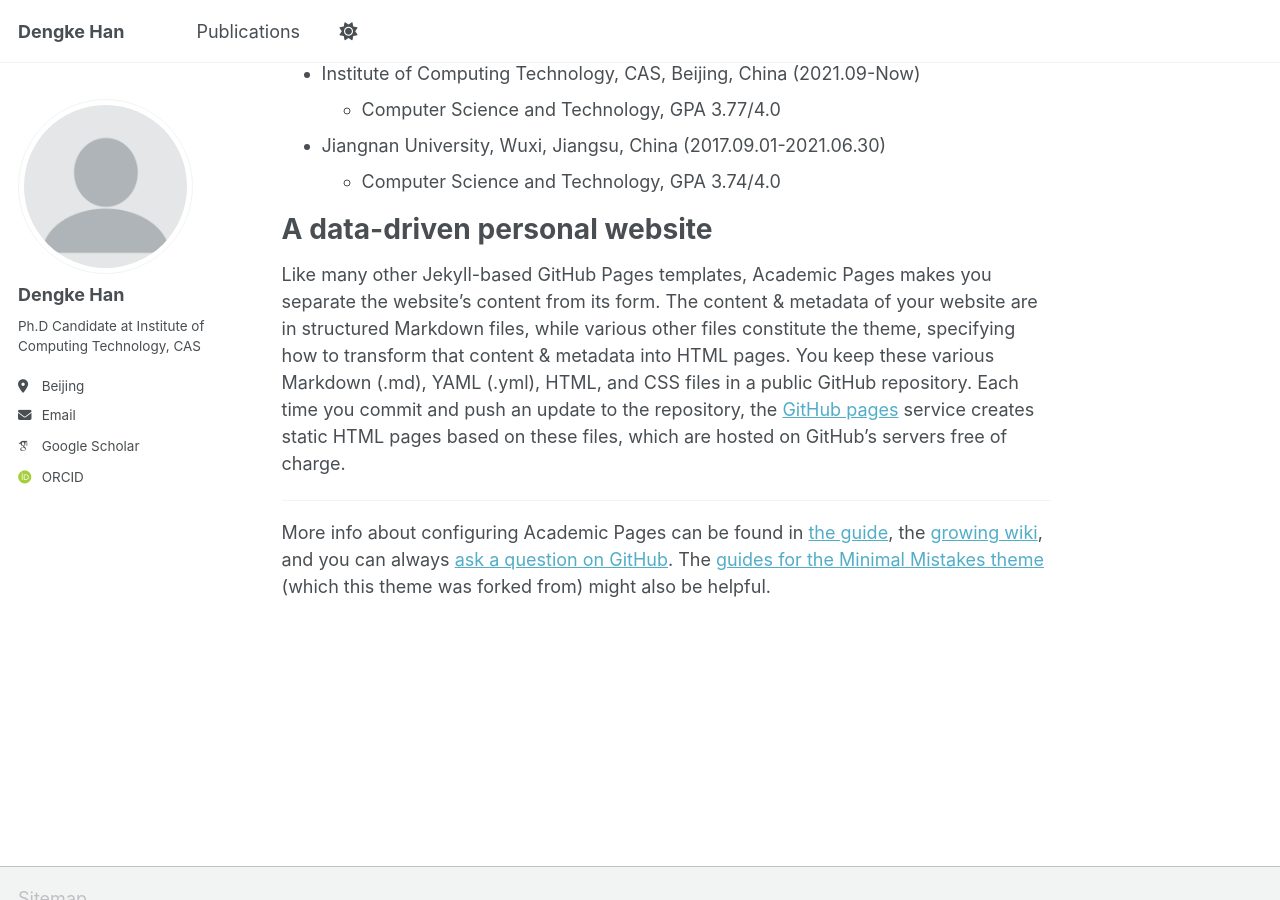
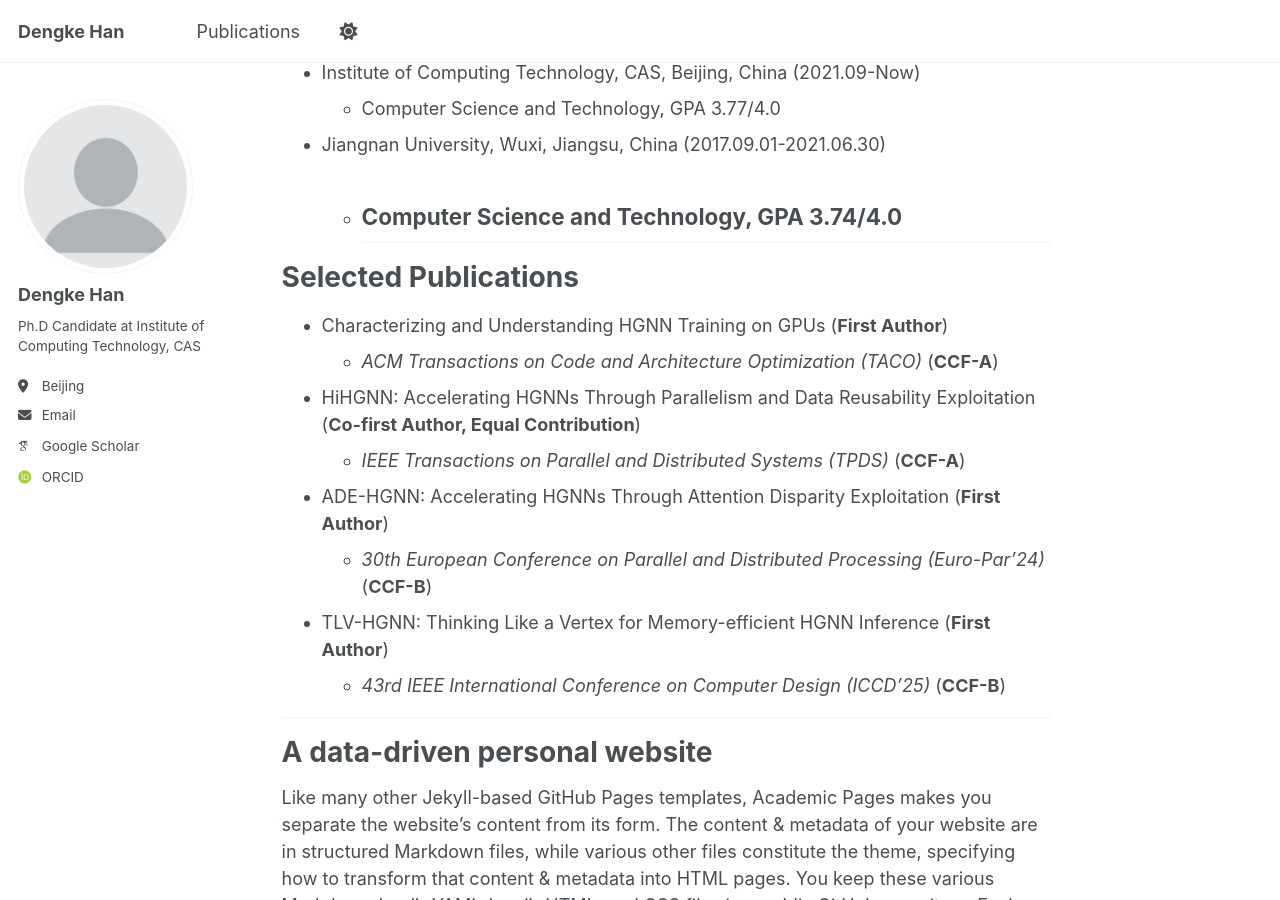
Before and after one commit to handengke/handengke.github.io, a Jekyll site: the page built from _pages/about.md, in a window 1280 px wide and 900 px high, scrolled down 265 px. Built offline with Jekyll 4.4.1, drawn with Linux system fonts in a browser that asks for light colours; some web fonts are replaced; a script that is not in the unit is left out.

Commit message:
Update about.md

```diff
--- a/_pages/about.md
+++ b/_pages/about.md
@@ -9,12 +9,26 @@ redirect_from:
 
 I am a fifth-year PhD student currently studying at the Institute of Computing Technology, Chinese Academy of Sciences. My research interests include AI model bottleneck analysis, AI model inference acceleration, domain-specific accelerator architecture design, and performance simulation.
 
-### Education Background
+Education Background
+=====
 - Institute of Computing Technology, CAS, Beijing, China (2021.09-Now)
   - Computer Science and Technology, GPA 3.77/4.0
 - Jiangnan University, Wuxi, Jiangsu, China (2017.09.01-2021.06.30)
   - Computer Science and Technology, GPA 3.74/4.0
+-----
 
+Selected Publications
+=====
+- Characterizing and Understanding HGNN Training on GPUs (**First Author**)
+  - *ACM Transactions on Code and Architecture Optimization (TACO)* (**CCF-A**)
+- HiHGNN: Accelerating HGNNs Through Parallelism and Data Reusability Exploitation (**Co-first Author, Equal Contribution**)
+  - *IEEE Transactions on Parallel and Distributed Systems (TPDS)* (**CCF-A**)
+ - ADE-HGNN: Accelerating HGNNs Through Attention Disparity Exploitation (**First Author**)
+   - *30th European Conference on Parallel and Distributed Processing (Euro-Par'24)* (**CCF-B**)
+ - TLV-HGNN: Thinking Like a Vertex for Memory-efficient HGNN Inference (**First Author**)
+   - *43rd IEEE International Conference on Computer Design (ICCD'25)* (**CCF-B**)
+
+-----
 
 A data-driven personal website
 ======
```
